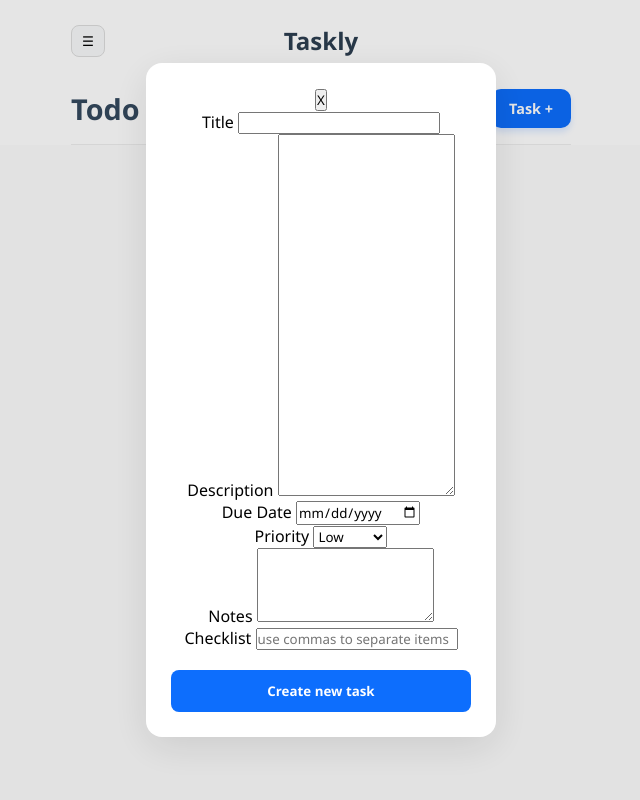
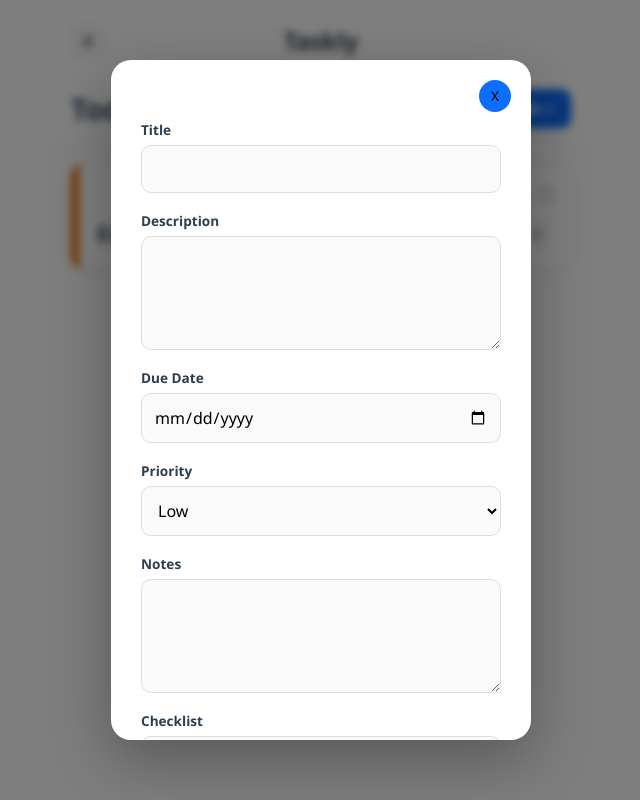
Before and after one commit to AleixMJ/TOP---Project-Todo-List, a website built with webpack: page src/index.html in a window 1280 px wide. Both pictures are taken after a click on the button "Task +". Shown: the whole page, without its empty margins (319-959 px from the left). Built offline with nearby package versions, Linux system fonts and the light colour scheme.

Commit message:
improved UI and minor bugs

```diff
--- a/src/dialog.css
+++ b/src/dialog.css
@@ -1,184 +1,83 @@
-.todo-container {
-  max-width: 350px;
-  margin: 1rem auto;
-  padding: 5px 10px;
-
-  border-radius: 0.5rem;
-
-  text-align: left;
+dialog {
+    display: none;
+    border: none;
+    border-radius: 20px;
+    padding: 0;
+    width: 90%;
+    max-width: 420px;
+    max-height: 85vh;
+    overflow-y: auto;
+    margin: auto;
+    box-shadow: 0 20px 60px rgba(0, 0, 0, 0.3);
 }
 
-.todo-item {
-  margin: 10px 0;
-  background-color: #ffffff;
-  border: 1px solid #e0e0e0;
-  border-radius: 10px;
-  background: #f9f9f9;
-  padding: 0px 10px;
-  box-sizing: border-box;
-  transition: transform 0.2s ease;
+dialog[open] {
+    display: flex;
+    flex-direction: column;
 }
 
-.todo-item ul {
-  list-style: none;
-  padding: 0;
-  margin: 1rem 0;
-  display:flex;
-  flex-direction: column;
-  gap: 8px;
+dialog::backdrop {
+    background: rgba(0, 0, 0, 0.5);
+    backdrop-filter: blur(4px);
 }
 
-.check-button {
-  display: flex;
-  align-items: center;
-  gap: 0.5rem;
-  padding: 0.6rem 1.2rem;
-  border: 2px solid var(--btn-color);
-  border-radius: 0.5rem;
-  background: white;
-  color: #0d6efd;
-  cursor: pointer;
-  transition: all 0.18s ease;
-  font-weight: 500;
-  width: 100%;
-  box-sizing: border-box;
-}
-
-.check-button input {
-  appearance: none;
-  width: 1.3em;
-  height: 1.3em;
-  border: 2px solid currentColor;
-  border-radius: 0.35rem;
-  margin: 0;
-  display: grid;
-  place-content: center;
-}
-
-
-
-.check-button input::before {
-  content: "✔";
-  color: white;
-  font-size: 0.9em;
-  transform: scale(0);
-  transition: transform 0.15s ease;
-}
-
-.check-button input:checked {
-  background: var(--btn-color);
-  border-color: var(--btn-color);
-}
-
-.check-button input:checked::before {
-  transform: scale(1);
-}
-
-.check-button:has(input:checked) {
-  background: var(--btn-color);
-  color: white;
-  border-color: var(--btn-color);
-}
-
-.check-button:hover {
-  background: #e7f1ff;
-}
-
-.todo-header {
+#newTask-form {
+    padding: 30px;
+    background: #ffffff;
     display: flex;
     flex-direction: column;
-    gap: 4px;
-    padding-top: 5px;
-    padding-bottom: 5px;
+    gap: 18px;
+    position: relative;
     width: 100%;
 }
 
-.todo-header h2 {
-    margin: 0;
-    font-size: 1.25rem;
+#newTask-form div {
+    display: flex;
+    flex-direction: column;
     text-align: left;
-    color: #2c3e50;
+    gap: 6px;
 }
 
-.todo-actions {
-    display: flex;
-    gap: 5px;
+#newTask-form label {
+    font-weight: 700;
+    font-size: 0.85rem;
+    color: var(--text-main);
 }
 
-.todo-header button {
-    position: relative;
-    padding: 2px 6px;
-    border: none;
-    border-radius: 0.3rem;
-    background: var(--btn-color);
-    color: white;
-    cursor: pointer;
-    font-size: 0.4rem;
-    transition: background 0.18s ease;
+#newTask-form input,
+#newTask-form textarea,
+#newTask-form select {
+    width: 100%;
+    padding: 12px;
+    border: 1px solid #ddd;
+    border-radius: 10px;
+    font-size: 1rem;
+    background-color: #fafafa;
 }
 
-.todo-actions button {
-    background: var(--btn-bg); /* No background box */
-    color: #888; /* Subtle grey icons/text */
+/* Close Button (X) */
+.closeTask-btn {
+    position: sticky; /* Keeps it visible while you scroll */
+    top: 10px;
+    align-self: flex-end;
+    margin: -10px;
+    background: var(--primary-blue);
     border: none;
-    font-size: 0.7rem; /* Slightly larger for easier tapping */
-    padding: 8px;
-    transition: color 0.2s ease;
+    width: 32px;
+    height: 32px;
+    border-radius: 50%;
+    cursor: pointer;
+    z-index: 10;
 }
 
-.todo-actions button:active {
-    color: var(--primary-blue);
-    background-color: rgba(0, 0, 0, 0.05);
+#submitTask {
+    background-color: var(--primary-blue);
+    color: white;
+    border: none;
+    padding: 12px 0;
+    border-radius: 10px;
+    font-weight: 700;
+    cursor: pointer;
+    box-shadow: 0 4px 6px rgba(13, 110, 253, 0.15);
+    transition: background 0.2s;
 }
-
-.todo-actions button:hover {
-    background-color: var(--btn-hover);
-    color: white;
-    opacity: 1;
-}
-.todo-header button:hover {
-    background: #0b5ed7;
-}
-.todo-status {
-    display: flex;
-    justify-content: flex-end;
-    align-items: center;
-    gap: 10px;
-    width: 100%;
-}
-
-.todo-status .time-left {
-    margin: 0;
-    font-size: 0.7rem;
-    color: #888;
-}
-
-.todo-main-content {
-    margin-top:5px;
-    display: flex;
-    justify-content: space-between;
-    align-items: center;
-    width: 100%;
-}
-
-.todo-item.priority-urgent h2 {
-  color: crimson;
-
-}
-
-.todo-item.priority-urgent {
-  border-left: 8px solid var(--urgent-accent);
-
-}
-.todo-item.priority-high   {
-  border-left: 8px solid var(--high-accent);
-
- }
-.todo-item.priority-medium {
-  border-left: 8px solid var(--medium-accent);
-
-}
-.todo-item.priority-low    {
-  border-left: 8px solid var(--low-accent);
-
-}
--- a/src/index.html
+++ b/src/index.html
@@ -29,9 +29,7 @@
             </div>
             <div>
                 <label for="description">Description</label>
-                <textarea name="description" id="description"
-                    rows="20" required></textarea>
-
+                <textarea name="description" id="description" rows="4" required></textarea>
             </div>
             <div>
                 <label for="dueDate">Due Date</label>
@@ -59,7 +57,6 @@
             <button type="submit" id="submitTask">Create new task</button>
         </form>
 
-
     </dialog>
 
     <div class="todo-container"></div>
--- a/src/styles.css
+++ b/src/styles.css
@@ -32,13 +32,13 @@
 .todo-container {
     display: flex;
     flex-direction: column;
-    gap: 16px; /* Slightly more breathing room */
+    gap: 16px;
     width: 90%;
     max-width: 500px;
     margin: 20px auto;
 }
 
-/* --- 3. TODO ITEM (THE "TASKLY" CARD) --- */
+/* --- 3. TODO ITEM (TASK CARDS) --- */
 .todo-item {
     background-color: #ffffff;
     border: 1px solid #f0f0f0;
@@ -47,15 +47,14 @@
     display: flex;
     flex-direction: column;
     box-shadow: 0 4px 12px rgba(0,0,0,0.03);
-    border-left: 6px solid var(--low-accent);
     transition: transform 0.1s ease;
+    text-align: left;
 }
 
-/* Priority Strips */
-.todo-item.priority-Urgent { border-left-color: var(--urgent-accent); }
-.todo-item.priority-High   { border-left-color: var(--high-accent); }
-.todo-item.priority-Medium { border-left-color: var(--medium-accent); }
-.todo-item.priority-Low    { border-left-color: var(--low-accent); }
+.todo-item.priority-urgent { border-left: 8px solid var(--urgent-accent); }
+.todo-item.priority-high   { border-left: 8px solid var(--high-accent); }
+.todo-item.priority-medium { border-left: 8px solid var(--medium-accent); }
+.todo-item.priority-low    { border-left: 8px solid var(--low-accent); }
 
 .todo-header {
     display: flex;
@@ -65,7 +64,7 @@
 
 .todo-status {
     display: flex;
-    justify-content: flex-end; /* Pushes date/checkbox to the right */
+    justify-content: flex-end;
     align-items: center;
     gap: 10px;
 }
@@ -85,55 +84,84 @@
     font-size: 1.4rem;
     font-weight: 700;
     color: #34495e;
-    text-align: left;
+    margin: 0;
 }
 
-/* --- 4. GHOST ACTION BUTTONS --- */
+.todo-content p {
+    font-size: 1rem;
+    color: #555;
+    margin-top: 8px;
+}
+
+/* --- 4. ACTION BUTTONS (Edit, Delete, Expand) --- */
 .todo-actions {
     display: flex;
-    gap: 12px;
+    gap: 8px;
 }
 
 .todo-actions button {
-    background: none;
+    background: #f8f9fa;
     color: var(--btn-text-muted);
-    border: none;
-    font-size: 0.85rem;
-    font-weight: 500;
+    border: 1px solid #eee;
+    padding: 5px 10px;
+    border-radius: 6px;
+    font-size: 0.8rem;
+    font-weight: 600;
     cursor: pointer;
-    transition: color 0.2s;
+    transition: all 0.2s;
 }
 
 .todo-actions button:hover {
-    color: var(--text-main);
+    background-color: var(--btn-hover);
+    color: white;
 }
 
-.todo-actions button:active {
-    color: var(--primary-blue);
+.todo-actions .delete-btn:hover {
+    background-color: var(--urgent-accent);
 }
 
-/* --- 5. DIALOG & FORMS --- */
-#newTask-creation {
-    padding: 25px;
-    border-radius: 16px;
-    border: none;
-    box-shadow: 0 10px 40px rgba(0,0,0,0.1);
-    width: 350px;
-    margin: auto;
+/* --- 5. CHECKLIST STYLING --- */
+.checklist {
+    list-style: none;
+    margin-top: 15px;
+    padding-top: 15px;
+    border-top: 1px solid #eee;
+    display: flex;
+    flex-direction: column;
+    gap: 8px;
 }
 
-#newTask-form button#submitTask {
-    width: 100%;
-    padding: 12px;
-    border: none;
-    border-radius: 8px;
-    background-color: var(--primary-blue);
-    color: white;
-    font-weight: 700;
-    margin-top: 20px;
+.check-button {
+    display: flex;
+    align-items: center;
+    gap: 10px;
+    cursor: pointer;
+    font-size: 0.9rem;
+}
+
+.check-button input[type="checkbox"] {
+    width: 18px;
+    height: 18px;
+    cursor: pointer;
 }
 
 /* --- 6. UTILITIES --- */
 .hidden {
-    display: none !important;
+    display: none;
 }
+
+.primary-btn {
+    background-color: var(--primary-blue);
+    color: white;
+    border: none;
+    padding: 10px 18px;
+    border-radius: 10px;
+    font-weight: 700;
+    cursor: pointer;
+    box-shadow: 0 4px 6px rgba(13, 110, 253, 0.15);
+    transition: background 0.2s;
+}
+
+.primary-btn:hover {
+    background-color: #0b5ed7;
+}
```
